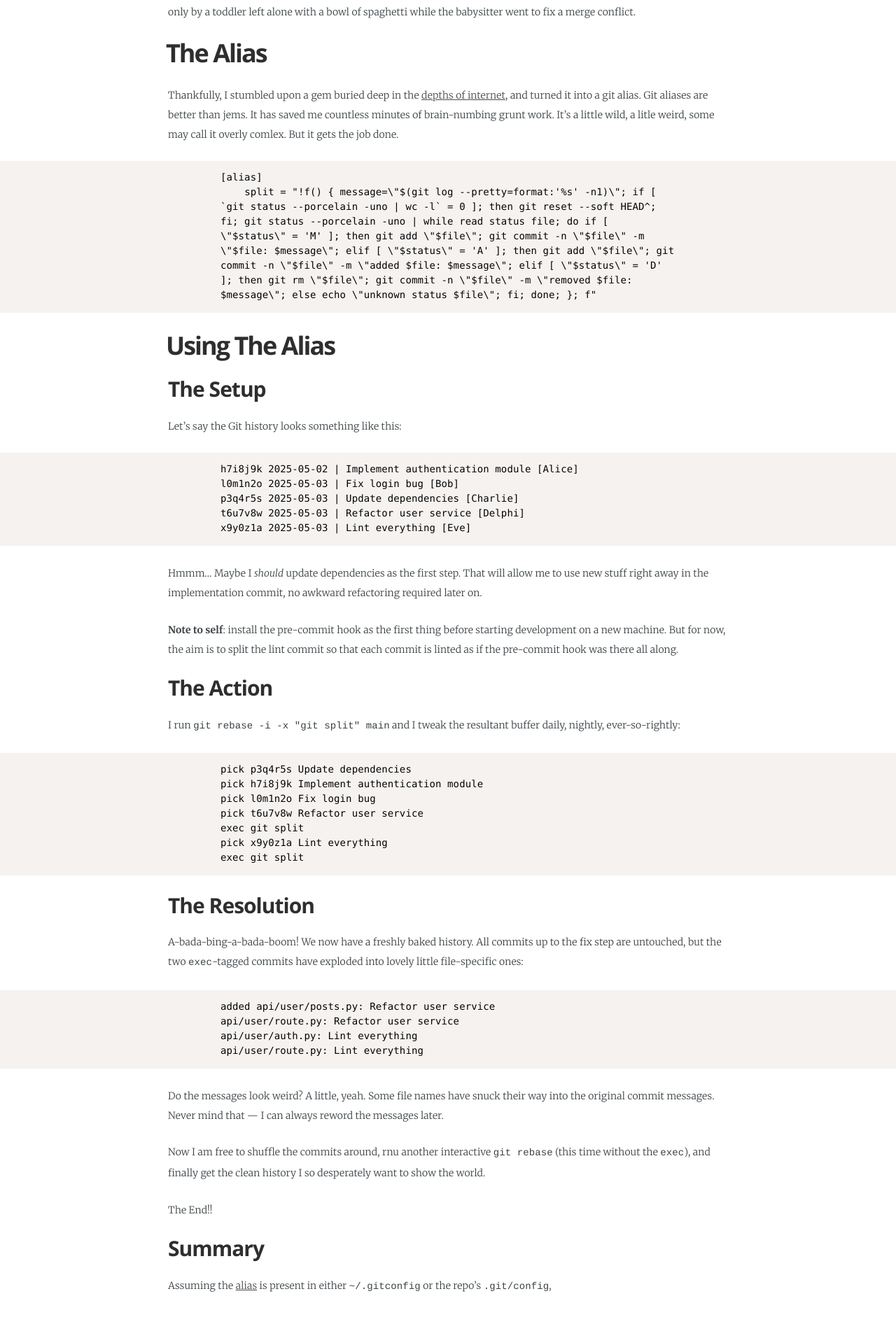
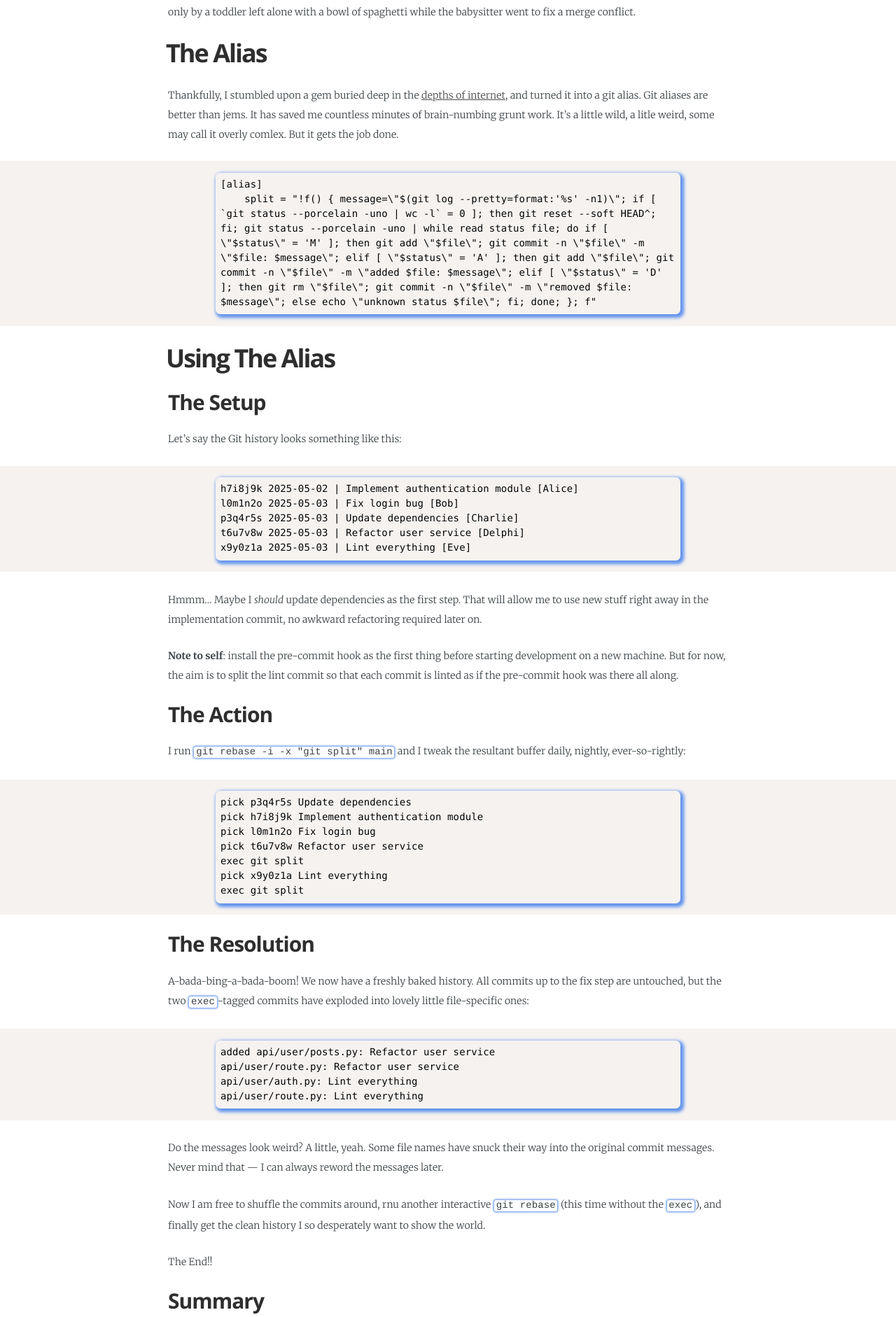
Before and after one commit to kunaltyagi/kunaltyagi.github.io, a Jekyll site: the page built from offline.html, in a window 1280 px wide. Shown: the part 1169-3051 px from the top of the page at 70% size. Built offline with Jekyll 4.4.1, drawn with Linux system fonts in a browser that asks for light colours; some web fonts are replaced.

Commit message:
Missing stuff

```diff
--- a/Gemfile
+++ b/Gemfile
@@ -10,3 +10,5 @@ group :jekyll_plugins do
     gem 'jekyll-redirect-from'
     gem 'hawkins'                    # jekyll liveserve
 end
+
+gem "kramdown-parser-gfm", "~> 1.1"
--- a/_layouts/post.html
+++ b/_layouts/post.html
@@ -16,7 +16,8 @@ layout: default
         </header>
 
         <section class="post-content short-diver" itemprop="articleBody">
-            {{content}}
+            {% include toc.html html=content %}
+            {{ content }}
         </section>
 
         <footer class="post-footer">
--- a/_sass/post.scss
+++ b/_sass/post.scss
@@ -200,6 +200,21 @@
 }
 
 .post-content {
+    code:not([class]) {
+      box-shadow: 0 0 2pt 1pt cornflowerblue;
+      border-radius: 2pt;
+      padding-left: 2pt;
+      padding-right: 2pt;
+      margin-left: 1pt;
+      margin-right: 1pt;
+    }
+    code[class] {
+      box-shadow: 2pt 2pt 3pt 2pt cornflowerblue;
+      border-radius: 5pt;
+      margin-bottom: 2pt;
+      margin-top: 2pt;
+      padding: 5pt;
+    }
     img {
         cursor: pointer;
     }
```
Also changed, not shown: Gemfile.lock.
